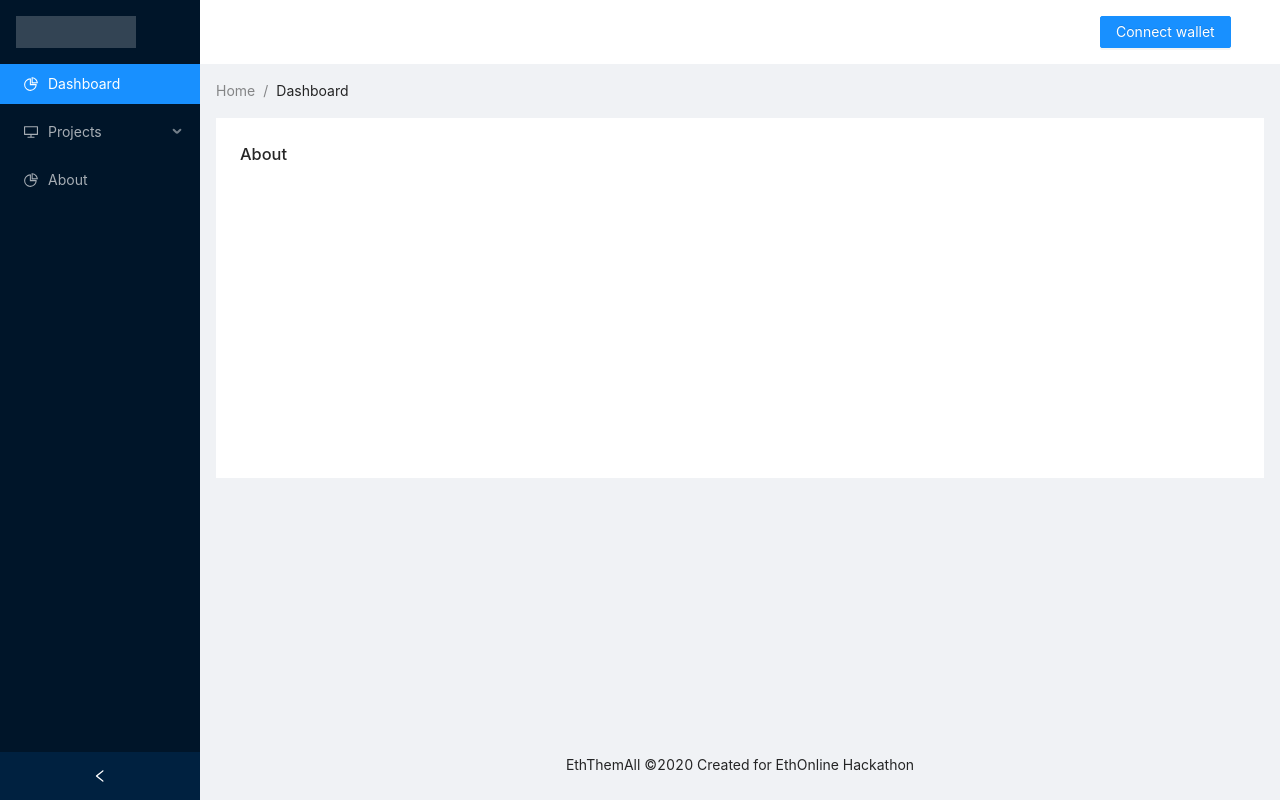
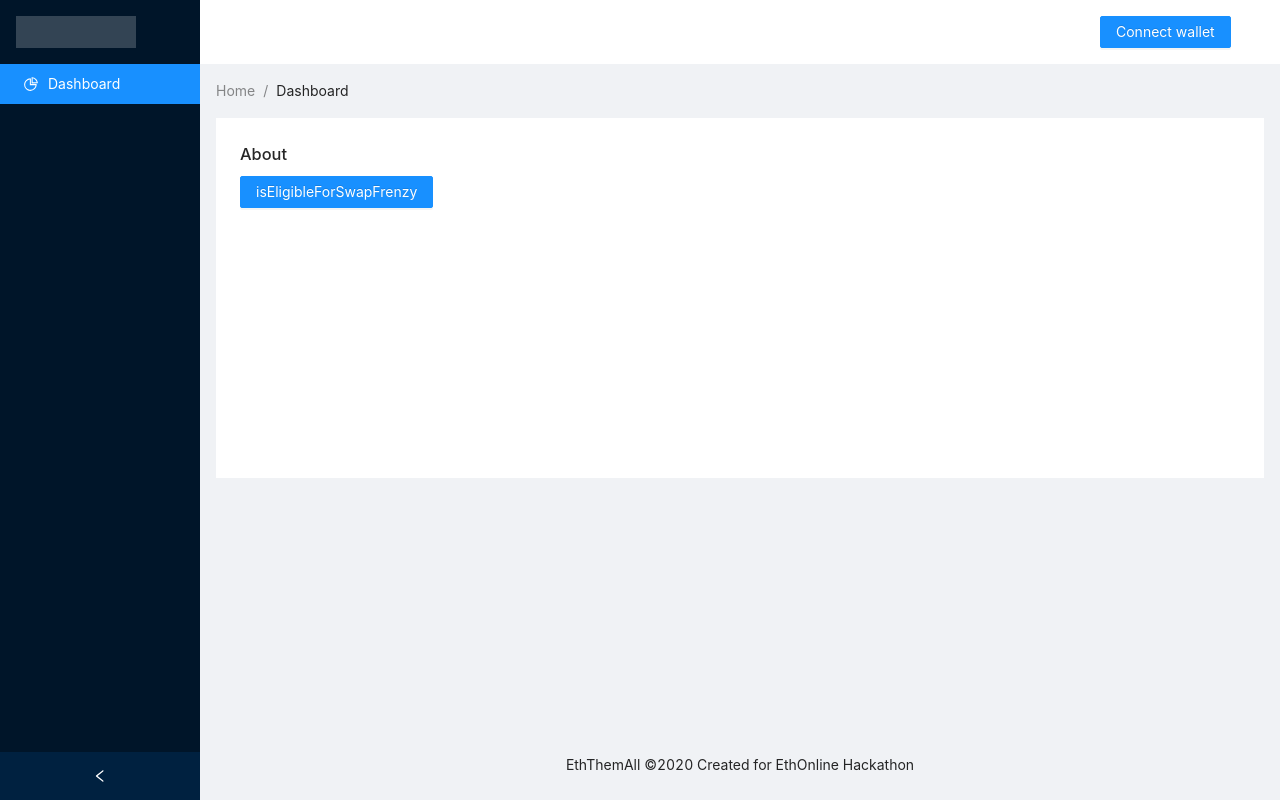
Before and after one commit to BlockHubDefi/EthThemAll, a React (Create React App) app in the folder packages/front/: page /about in a window 1280 px wide. Shown: the top 800 px of the page. Built offline with nearby package versions, Linux system fonts and the light colour scheme.

Commit message:
commit to pull..

```diff
--- a/packages/front/package.json
+++ b/packages/front/package.json
@@ -8,6 +8,7 @@
     "@testing-library/react": "^9.5.0",
     "@testing-library/user-event": "^7.2.1",
     "antd": "^4.7.0",
+    "axios": "^0.20.0",
     "ethers": "^5.0.17",
     "react": "^16.13.1",
     "react-dom": "^16.13.1",
--- a/packages/front/src/About/About.js
+++ b/packages/front/src/About/About.js
@@ -1,9 +1,18 @@
-import React from 'react';
+import React, {useState} from 'react';
 import './About.css';
+import { Button } from 'antd';
+const axios = require('axios').default;
 
-function About() {
-    return (
+
+function About(props) {
+    const ethAddr = props.ethAddr;
+    const [isEligibleForSwapFrenzy, setIsEligibleForSwapFrenzy] = useState(false);
+
+
+    return (<>
         <h1>About</h1>
+        <Button type="primary">isEligibleForSwapFrenzy</Button>
+        </>
     );
 }
 
--- a/packages/front/src/App.js
+++ b/packages/front/src/App.js
@@ -3,7 +3,7 @@ import './App.css';
 import Dashboard from './Dashboard/Dashboard.js';
 import About from './About/About.js';
 import LandingPage from "./LandingPage/LandingPage";
-import Underconstruction from './Underconstruction';
+//import Underconstruction from './Underconstruction';
 
 import {
   BrowserRouter as Router,
@@ -31,7 +31,7 @@ function App() {
             <About />
           </MainLayout>
         </Route>
-        <Route exact path="/project/compound">
+        {/* <Route exact path="/project/compound">
           <MainLayout>
             <Underconstruction />
           </MainLayout>
@@ -40,7 +40,7 @@ function App() {
           <MainLayout>
             <Underconstruction />
           </MainLayout>
-        </Route>
+        </Route> */}
       </Switch>
     </Router>);
 }
--- a/packages/front/src/Containers/MainLayout.js
+++ b/packages/front/src/Containers/MainLayout.js
@@ -18,6 +18,7 @@ function MainLayout(props) {
     const [collapsed, setCollapsed] = useState(false);
     const [web3connected, setWeb3connected] = useState(false);
     const [walletAddress, setWalletAddress] = useState('0x0000');
+    const [displayWalletAddress, setDisplayWalletAddress] = useState('0x0000');
 
     const onCollapse = collapsed => {
         setCollapsed(collapsed);
@@ -41,7 +42,8 @@ function MainLayout(props) {
             const addr = await signer.getAddress();
             //const balance = await provider_.getBalance(addr);
             setWeb3connected(true);
-            setWalletAddress(addr.substr(0,6) + '...' + addr.substr(addr.length-4,4));
+            setWalletAddress(addr);
+            setDisplayWalletAddress(addr.substr(0,6) + '...' + addr.substr(addr.length-4,4));
         } catch (error) {
             console.error(error);
         }
@@ -56,24 +58,24 @@ function MainLayout(props) {
                         <Menu.Item key="1" icon={<PieChartOutlined />} >
                             <Link to="/dashboard">Dashboard</Link>
                         </Menu.Item>
-                        <SubMenu key="sub1" icon={<DesktopOutlined />} title="Projects">
+                        {/* <SubMenu key="sub1" icon={<DesktopOutlined />} title="Projects">
                             <Menu.Item key="3">
                                 <Link to="/project/compound">Compound</Link>
                             </Menu.Item>
                             <Menu.Item key="4">
                                 <Link to="/project/uniswap">Uniswap</Link>
                             </Menu.Item>
-                        </SubMenu>
-                        <Menu.Item key="about" icon={<PieChartOutlined />} >
+                        </SubMenu> */}
+                        {/* <Menu.Item key="about" icon={<PieChartOutlined />} >
                             <Link to="/about">About</Link>
-                        </Menu.Item>
+                        </Menu.Item> */}
                     </Menu>
                 </Sider>
                 <Layout className="site-layout">
                     <Header className="site-layout-background" style={{ padding: 0 }}>
                         <Row>
                             <Col span={6} offset={20}>
-    <Button type="primary" onClick={loadWeb3Provider} >{web3connected ? walletAddress : 'Connect wallet'}</Button>
+    <Button type="primary" onClick={loadWeb3Provider} >{web3connected ? displayWalletAddress : 'Connect wallet'}</Button>
                             </Col>
                         </Row>
 
@@ -84,7 +86,7 @@ function MainLayout(props) {
                             <Breadcrumb.Item>Dashboard</Breadcrumb.Item>
                         </Breadcrumb>
                         <div className="site-layout-background" style={{ padding: 24, minHeight: 360 }}>
-                            {props.children}
+                            {React.cloneElement(props.children, { ethAddr: walletAddress })}
                         </div>
                     </Content>
                     <Footer style={{ textAlign: 'center' }}>EthThemAll ©2020 Created for EthOnline Hackathon</Footer>
```
Also changed, not shown: 1 other file (tests, documents, lock files or other folders).
